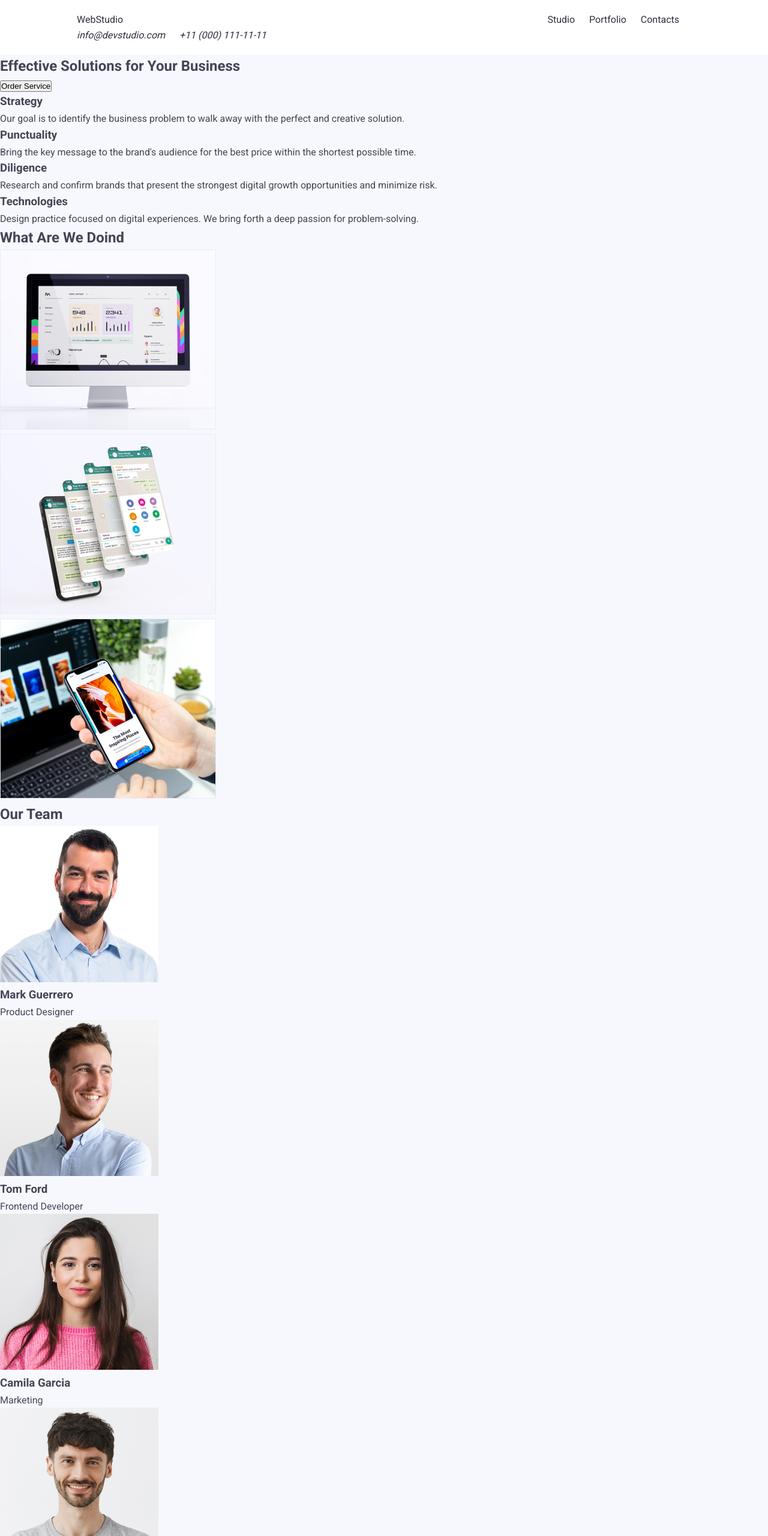
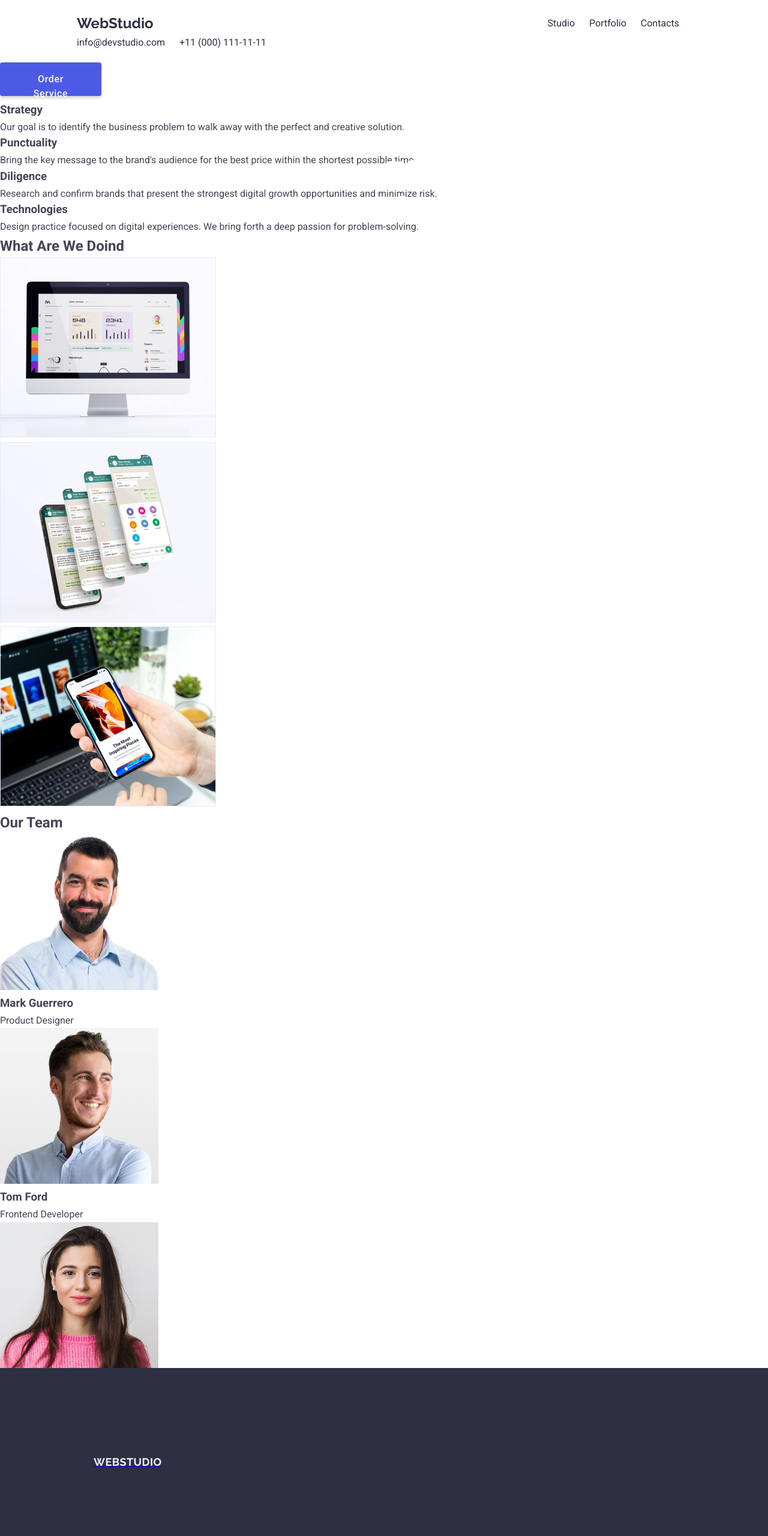
Before and after one commit to Alex26777/goit-markup-hw-02, a plain HTML site: page index.html in a window 1280 px wide. Shown: the top 2560 px of the page at 60% size. Drawn offline with Linux system fonts and the light colour scheme.

Commit message:
Update styles.css

```diff
--- a/css/styles.css
+++ b/css/styles.css
@@ -1,5 +1,6 @@
 /* Підключення шрифтів з Google Fonts */
 @import url('https://fonts.googleapis.com/css2?family=Roboto:wght@400;500;700;900&display=swap');
+@import url('https://fonts.googleapis.com/css2?family=Raleway:wght@300;400;700&display=swap');
 
 /* Скидання стилів */
 * {
@@ -10,10 +11,11 @@
 
 body {
     font-family: 'Roboto', sans-serif;
-    background-color: #f7f8fd;
+    background-color: #FFFFFF; /* Білий колір фону */
     color: #434455;
     line-height: 1.6;
 }
+
 
 header,
 footer {
@@ -41,11 +43,74 @@ header address ul li {
     margin-right: 20px;
 }
 
+/* Застосування шрифту Raleway до логотипу та видалення курсивного стилю */
+header nav a[href="./index.html"],
+.footer-content a {
+    font-family: 'Raleway', sans-serif;
+    font-weight: 700;
+    font-size: 24px; /* Розмір шрифту для логотипу */
+    text-decoration: none;
+    color: #2E2F42;
+    font-style: normal; /* Видалення курсивного стилю */
+}
+
+/* Стилі для заголовку */
+.header-title {
+    position: absolute;
+    width: 496px;
+    height: 120px;
+    left: 472px;
+    top: 260px;
+    font-family: 'Roboto', sans-serif;
+    font-style: normal;
+    font-weight: 700;
+    font-size: 56px;
+    line-height: 60px; /* або 107% */
+    text-align: center;
+    letter-spacing: 0.02em;
+    color: #FFFFFF; /* WHITE */
+}
+
+/* Стилі для заголовку "Effective Solutions for Your Business" */
+.header-title {
+    width: 496px;
+    height: 120px;
+    left: 50%; /* Центрування блоку по горизонталі */
+    top: 260px;
+    font-family: 'Roboto', sans-serif;
+    font-style: normal;
+    font-weight: 700;
+    font-size: 56px;
+    line-height: 60px;
+    letter-spacing: 0.02em;
+    color: #FFFFFF; /* Білий колір тексту */
+}
+
+/* Стилі для кнопки "Order Service" */
+.order-button {
+    width: 169px;
+    height: 56px;
+    top: 428px;
+    background: #4D5AE5; /* Колір фону кнопки */
+    box-shadow: 0px 4px 4px rgba(0, 0, 0, 0.15);
+    border-radius: 4px;
+    color: #FFFFFF; /* Білий колір тексту */
+    font-family: 'Roboto', sans-serif;
+    font-weight: 500;
+    font-size: 16px;
+    line-height: 24px;
+    letter-spacing: 0.04em;
+    padding: 16px 32px;
+    border: none;
+}
+
+
 header nav a,
 header address a {
     text-decoration: none;
     color: #2E2F42;
     font-size: 16px;
+    font-style: normal; /* Видалення курсивного стилю */
 }
 
 header address a:hover,
@@ -119,13 +184,96 @@ footer {
     padding: 20px 0;
 }
 
-.footer-content a {
-    text-decoration: none;
-    color: #2E2F42;
-    font-weight: 700;
-}
-
 .footer-content p {
     color: #767676;
     font-size: 14px;
 }
+
+/* Стилі для футера */
+footer {
+    position: absolute;
+    width: 100%;
+    height: 312px;
+    left: 0px;
+    top: 2280px;
+    background: #2E2F42;
+    display: flex;
+    flex-direction: row;
+    align-items: center;
+    padding-left: 156px;
+}
+
+/* Стилі для тексту в футері */
+footer p {
+    position: absolute;
+    width: 264px;
+    height: 72px;
+    top: 2420px;
+    font-family: 'Roboto', sans-serif;
+    font-style: normal;
+    font-weight: 400;
+    font-size: 16px;
+    line-height: 24px;
+    letter-spacing: 0.02em;
+    color: #F4F4FD;
+}
+
+/* Стилі для логотипу в футері */
+footer a[href="./index.html"] {
+    display: flex;
+    flex-direction: row;
+    align-items: center;
+    text-transform: uppercase;
+    letter-spacing: 0.03em;
+}
+
+footer a[href="./index.html"] span {
+    font-family: 'Raleway', sans-serif;
+    font-weight: 800;
+    font-size: 18px;
+    line-height: 21px;
+    color: #F4F4FD;
+}
+
+/* Стилі для слогана поряд з логотипом */
+footer .slogan {
+    font-family: 'Roboto', sans-serif;
+    font-weight: 400;
+    font-size: 16px;
+    line-height: 24px;
+    color: #F4F4FD;
+}
+
+/* Стилі для всіх кнопок фільтра */
+.filter-btn {
+    font-family: 'Roboto', sans-serif;
+    font-style: normal;
+    font-weight: 500;
+    font-size: 16px;
+    line-height: 24px;
+    text-align: center;
+    letter-spacing: 0.04em;
+    padding: 12px 24px;
+    border-radius: 4px;
+    border: 1px solid #E7E9FC;
+    background: #F4F4FD;
+    color: #2E2F42;
+    margin: 5px 0;
+    display: block;
+    cursor: pointer;
+    transition: background-color 0.3s ease;
+    text-decoration: none;
+}
+
+/* Стилі для активної кнопки "All" */
+.filter-btn.all {
+    background: #404BBF;
+    color: #FFFFFF;
+    margin: 5px 0;
+}
+
+/* Стилі для стану наведення миші */
+.filter-btn:hover {
+    background: #4D5AE5;
+    color: #FFFFFF;
+}
```
